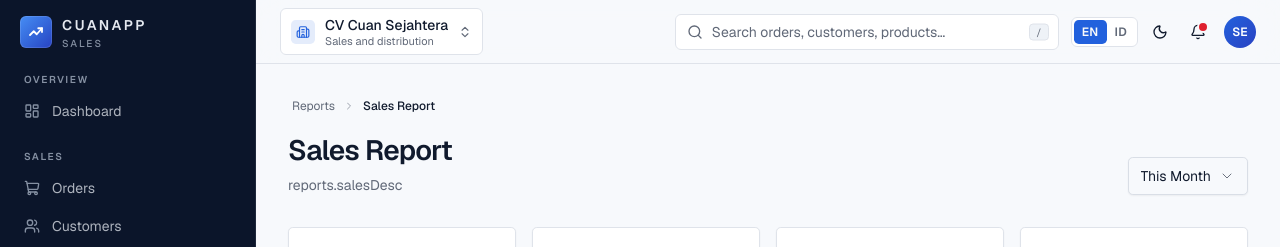
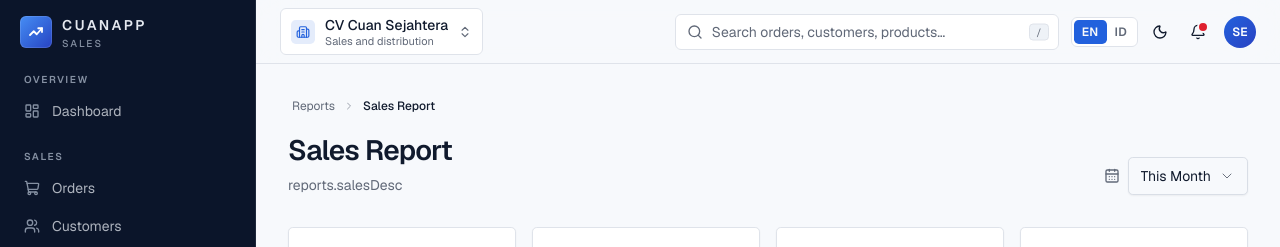
Before and after one commit to KoRomeo/cuan-app-sales-specification, a Next.js app: page /reports/sales in a window 1280 px wide. Shown: the top 247 px of the page. Built offline with nearby package versions, Linux system fonts and the light colour scheme.

Commit message:
Correctly align the period selector icon beside the searchable control

```diff
--- a/components/common/period-select.tsx
+++ b/components/common/period-select.tsx
@@ -10,8 +10,8 @@ const periods: Period[] = ['today', 'thisWeek', 'thisMonth', 'lastMonth', 'thisQ
 export function PeriodSelect({ value, onChange }: { value: Period; onChange: (p: Period) => void }) {
   const { t } = useApp()
   return (
-    <div className="relative">
-      <CalendarDays className="pointer-events-none absolute left-2.5 top-1/2 size-4 -translate-y-1/2 text-muted-foreground" />
+    <div className="flex items-center gap-2">
+      <CalendarDays className="size-4 shrink-0 text-muted-foreground" />
       <SearchableSelect id="period-select" value={value} onChange={(next) => onChange(String(next) as Period)} options={periods.map((period) => ({ value: period, label: t(`period.${period}`) }))} placeholder={t(`period.${value}`)} searchPlaceholder={t('common.search')} emptyText={t('common.noResults')} />
 
     </div>
```
